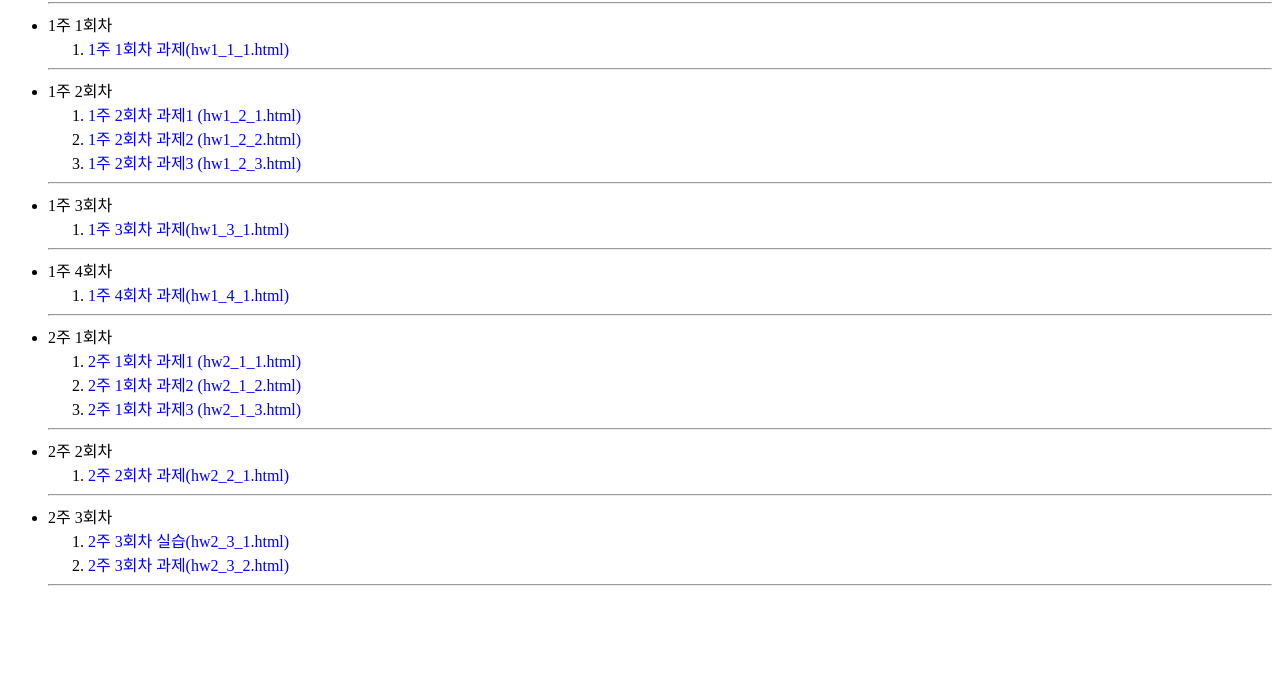
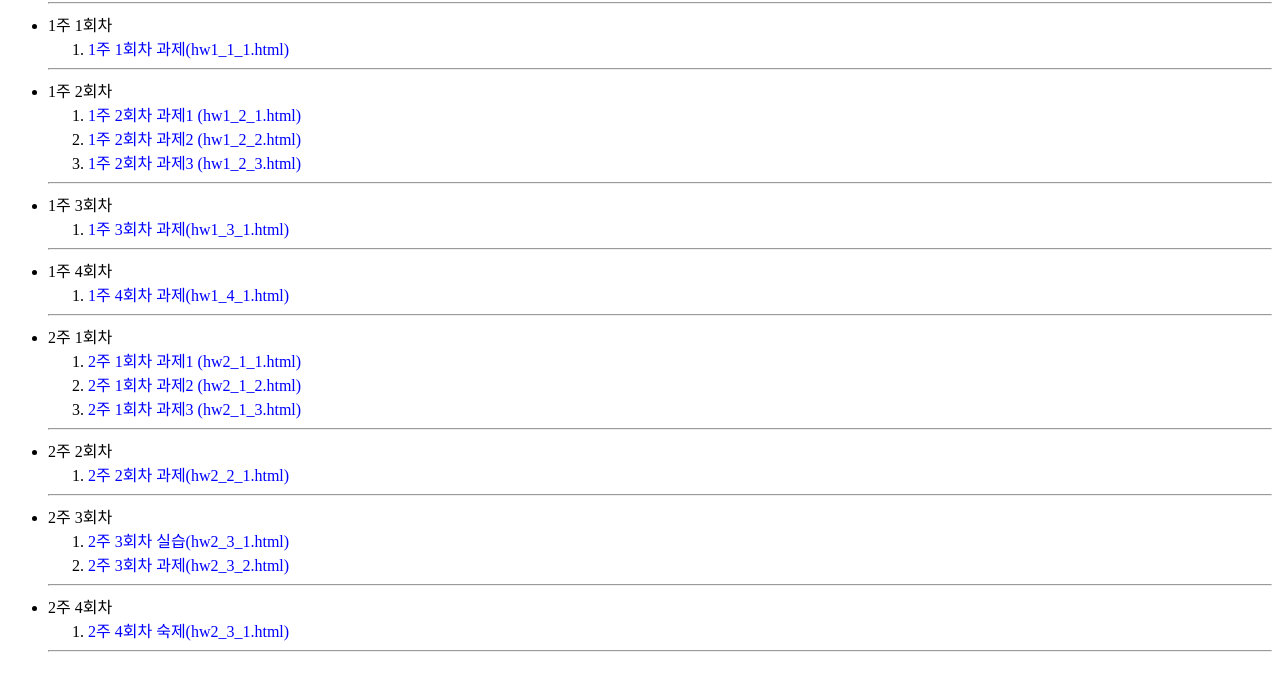
Before and after one commit to chohe3212/java-study, a plain HTML site: page index.html in a window 1280 px wide. Shown: the part 87-778 px from the top of the page. Drawn offline with Linux system fonts and the light colour scheme.

Commit message:
Update index.html

```diff
--- a/index.html
+++ b/index.html
@@ -43,5 +43,9 @@
     <li><a href=https://chohe3212.github.io/java/hw2_3_1.html> 2주 3회차 실습(hw2_3_1.html)</a></li>
     <li><a href=https://chohe3212.github.io/java/hw2_3_2.html> 2주 3회차 과제(hw2_3_2.html)</a></li>
   </ol><hr/>
+  <li> 2주 4회차</li>
+  <ol>
+    <li><a href=https://chohe3212.github.io/java/hw2_4_1.html> 2주 4회차 숙제(hw2_3_1.html)</a></li>
+  </ol><hr/>
   </ul>
 </body></html>
```
